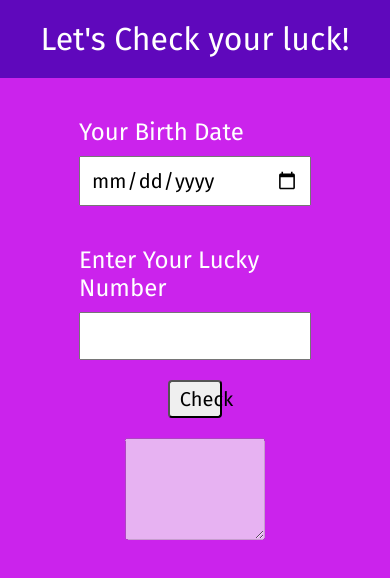
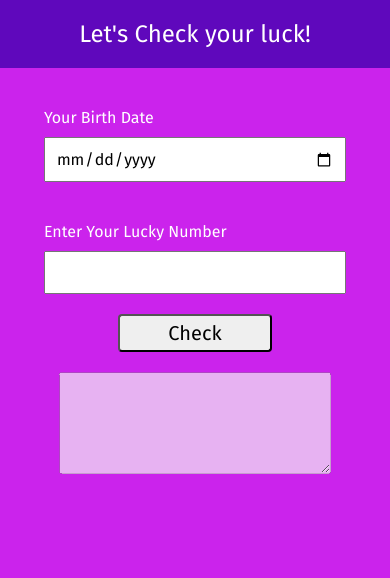
Before and after one commit to aman3113/lucky-birthday-mark-11, a plain HTML site: page index.html in a window 390 px wide. Drawn offline with Linux system fonts and the light colour scheme.

Commit message:
media query updated

```diff
--- a/style.css
+++ b/style.css
@@ -10,7 +10,6 @@
 header {
   width: 100%;
   padding: 20px;
-  font-size: 2rem;
   text-align: center;
   background: rgb(95, 8, 188);
   color: white;
@@ -32,31 +31,25 @@ body,
 
 section {
   width: 700px;
-  max-width: 80%;
   padding: 20px;
-  /* border: 3px solid green; */
 }
 
 div {
   padding: 20px;
   width: 100%;
-  /* border: 2px solid blue; */
 }
 
 label {
   display: block;
   margin-bottom: 10px;
-  font-size: 1.5rem;
 }
 
 input {
   width: 100%;
   padding: 10px;
-  font-size: 20px;
 }
 
 button {
-  width: 20%;
   padding: 5px 10px;
   font-size: 20px;
   cursor: pointer;
@@ -69,7 +62,44 @@ button:hover {
 }
 
 textarea {
-  width: 60%;
   padding: 20px;
   font-size: 25px;
 }
+
+@media only screen and (max-width: 500px) {
+  header {
+    font-size: 1.5rem;
+  }
+  button {
+    width: 45%;
+  }
+  input,
+  label {
+    font-size: 1rem;
+  }
+  section {
+    width: 98%;
+  }
+  textarea {
+    width: 90%;
+  }
+}
+
+@media only screen and (min-width: 501px) {
+  header {
+    font-size: 3rem;
+  }
+  button {
+    width: 20%;
+  }
+  input,
+  label {
+    font-size: 1.5rem;
+  }
+  section {
+    width: 80%;
+  }
+  textarea {
+    width: 60%;
+  }
+}
```
Also changed, not shown: 1 other file.
